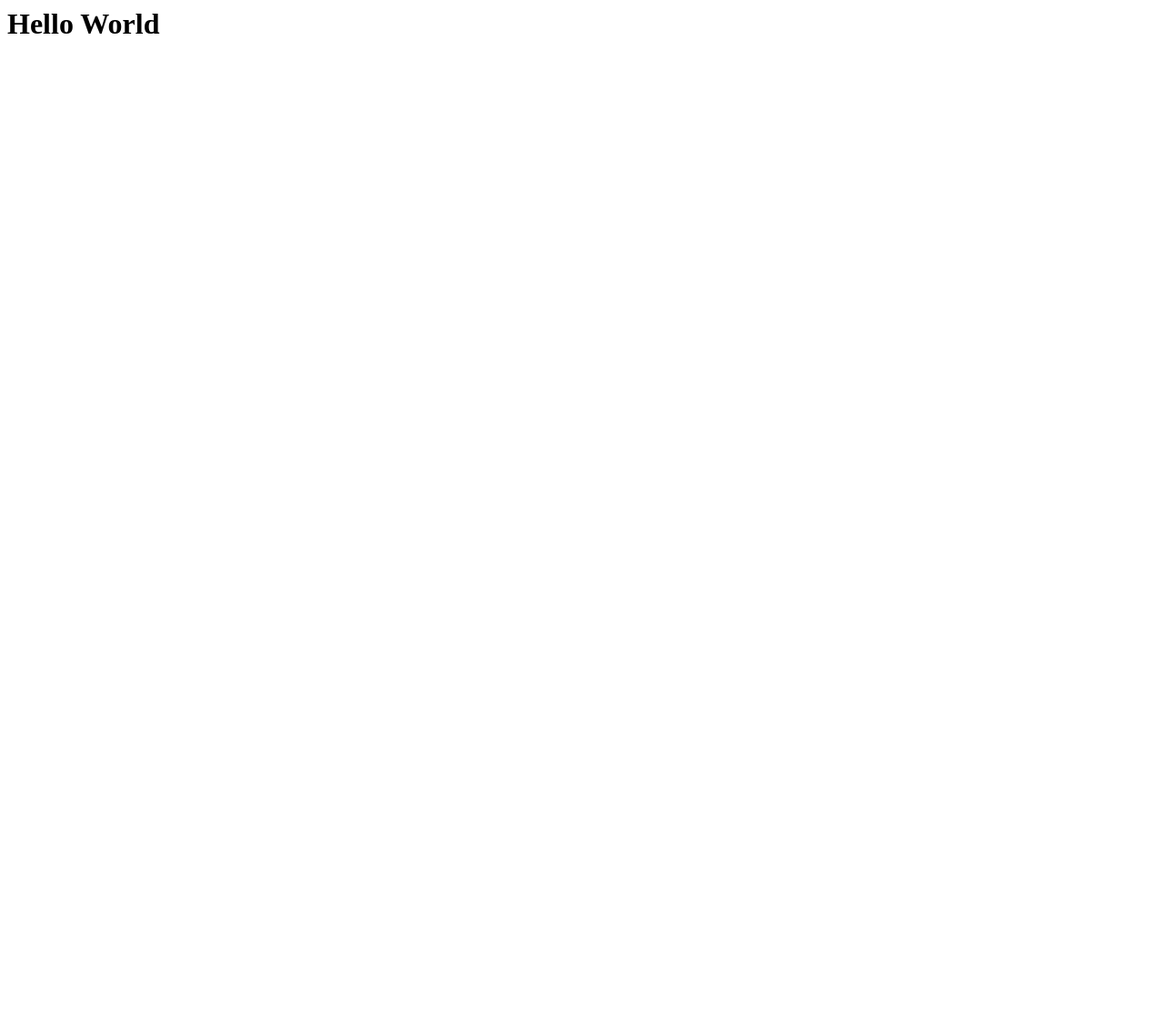
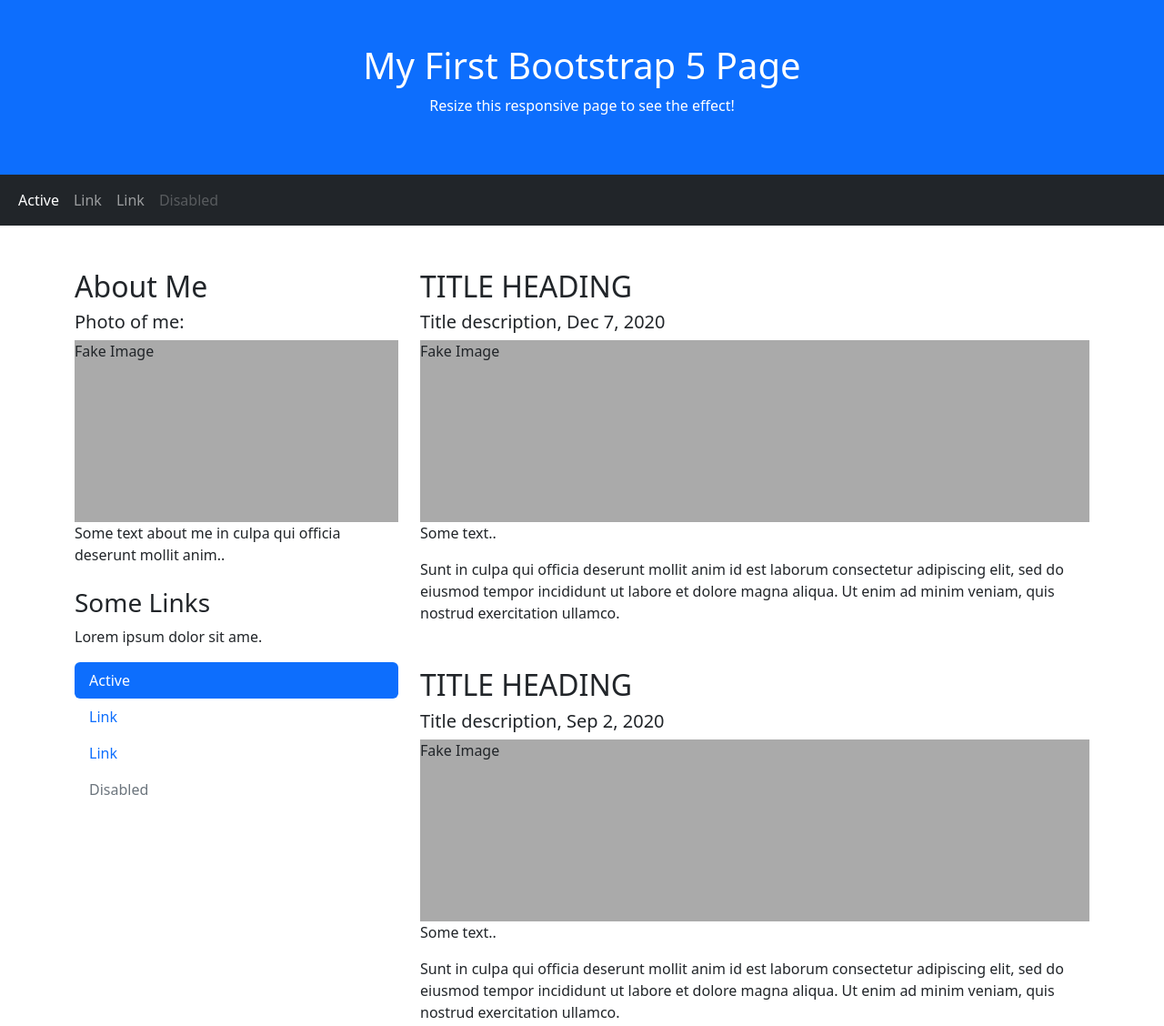
Before and after one commit to mongodbmodel/model, a plain HTML site: page index.html in a window 1280 px wide. Shown: the top 1128 px of the page at 91% size. Before the commit the page ends 800 px from the top, so only its background shows below. Drawn offline with nearby package versions, Linux system fonts and the light colour scheme.

Commit message:
updated index.html

```diff
--- a/index.html
+++ b/index.html
@@ -1 +1,88 @@
-<h1>Hello World</h1>
+<!DOCTYPE html>
+<html lang="en">
+<head>
+  <title>Bootstrap 5 Website Example</title>
+  <meta charset="utf-8">
+  <meta name="viewport" content="width=device-width, initial-scale=1">
+  <link href="https://cdn.jsdelivr.net/npm/bootstrap@5.2.2/dist/css/bootstrap.min.css" rel="stylesheet">
+  <script src="https://cdn.jsdelivr.net/npm/bootstrap@5.2.2/dist/js/bootstrap.bundle.min.js"></script>
+  <style>
+  .fakeimg {
+    height: 200px;
+    background: #aaa;
+  }
+  </style>
+</head>
+<body>
+
+<div class="p-5 bg-primary text-white text-center">
+  <h1>My First Bootstrap 5 Page</h1>
+  <p>Resize this responsive page to see the effect!</p>
+</div>
+
+<nav class="navbar navbar-expand-sm bg-dark navbar-dark">
+  <div class="container-fluid">
+    <ul class="navbar-nav">
+      <li class="nav-item">
+        <a class="nav-link active" href="#">Active</a>
+      </li>
+      <li class="nav-item">
+        <a class="nav-link" href="#">Link</a>
+      </li>
+      <li class="nav-item">
+        <a class="nav-link" href="#">Link</a>
+      </li>
+      <li class="nav-item">
+        <a class="nav-link disabled" href="#">Disabled</a>
+      </li>
+    </ul>
+  </div>
+</nav>
+
+<div class="container mt-5">
+  <div class="row">
+    <div class="col-sm-4">
+      <h2>About Me</h2>
+      <h5>Photo of me:</h5>
+      <div class="fakeimg">Fake Image</div>
+      <p>Some text about me in culpa qui officia deserunt mollit anim..</p>
+      <h3 class="mt-4">Some Links</h3>
+      <p>Lorem ipsum dolor sit ame.</p>
+      <ul class="nav nav-pills flex-column">
+        <li class="nav-item">
+          <a class="nav-link active" href="#">Active</a>
+        </li>
+        <li class="nav-item">
+          <a class="nav-link" href="#">Link</a>
+        </li>
+        <li class="nav-item">
+          <a class="nav-link" href="#">Link</a>
+        </li>
+        <li class="nav-item">
+          <a class="nav-link disabled" href="#">Disabled</a>
+        </li>
+      </ul>
+      <hr class="d-sm-none">
+    </div>
+    <div class="col-sm-8">
+      <h2>TITLE HEADING</h2>
+      <h5>Title description, Dec 7, 2020</h5>
+      <div class="fakeimg">Fake Image</div>
+      <p>Some text..</p>
+      <p>Sunt in culpa qui officia deserunt mollit anim id est laborum consectetur adipiscing elit, sed do eiusmod tempor incididunt ut labore et dolore magna aliqua. Ut enim ad minim veniam, quis nostrud exercitation ullamco.</p>
+
+      <h2 class="mt-5">TITLE HEADING</h2>
+      <h5>Title description, Sep 2, 2020</h5>
+      <div class="fakeimg">Fake Image</div>
+      <p>Some text..</p>
+      <p>Sunt in culpa qui officia deserunt mollit anim id est laborum consectetur adipiscing elit, sed do eiusmod tempor incididunt ut labore et dolore magna aliqua. Ut enim ad minim veniam, quis nostrud exercitation ullamco.</p>
+    </div>
+  </div>
+</div>
+
+<div class="mt-5 p-4 bg-dark text-white text-center">
+  <p>Footer</p>
+</div>
+
+</body>
+</html>
```
